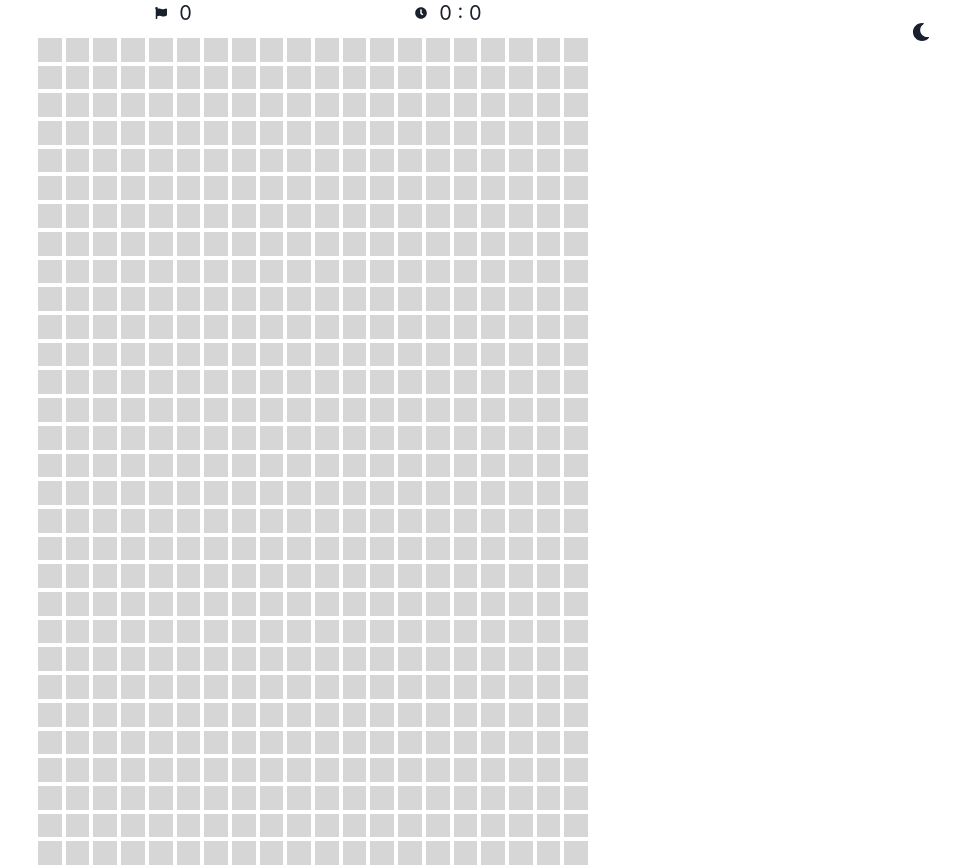
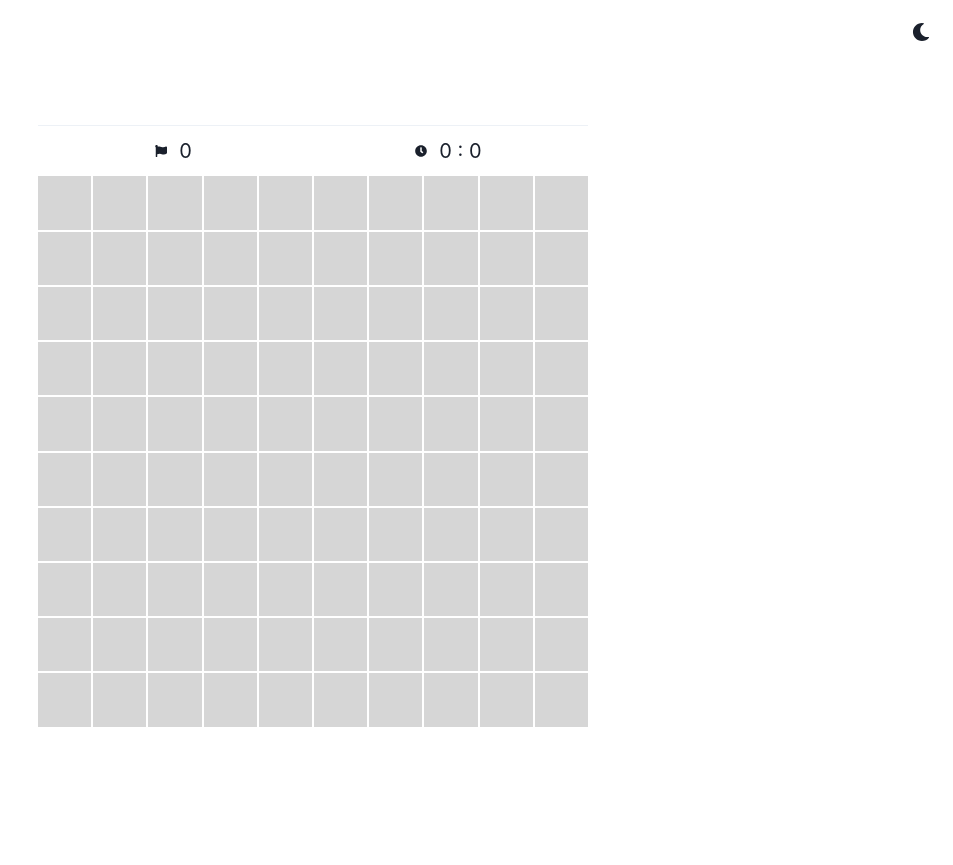
Before and after one commit to choshinyoung/minigames, a React (Create React App) app: page /MineSweeper in a window 1280 px wide. Shown: the whole page, without its empty margins (327-1280 px from the left). After the commit the page ends 800 px from the top, so only its background shows below. Built offline with nearby package versions, Linux system fonts and the light colour scheme.

Commit message:
size by ratio

```diff
--- a/src/components/GamePlay.tsx
+++ b/src/components/GamePlay.tsx
@@ -8,7 +8,6 @@ import {
 } from "@chakra-ui/react";
 
 import { minigame } from "../minigames";
-import { getWindowSize, windowSize } from "../lib/windowSize";
 import React, {
   createContext,
   createElement,
@@ -27,10 +26,8 @@ type GamePlayProps = {
 type GamePlayContextType =
   | {
       configs: {
-        windowSize: windowSize;
         difficulty: difficulty;
       };
-      setSize: (size: windowSize) => void;
       gameState: gameStates;
       startGame: () => void;
       gameOver: () => void;
@@ -43,7 +40,6 @@ export const GamePlayContext = createContext<GamePlayContextType>(undefined);
 
 export default function GamePlay(props: GamePlayProps) {
   const [configs, setConfigs] = useState({
-    windowSize: windowSize.medium,
     difficulty: difficulty.normal,
     isTimerEnabled: true,
   });
@@ -52,10 +48,6 @@ export default function GamePlay(props: GamePlayProps) {
   const [gameResult, setGameResult] = useState<boolean | null>(null);
 
   const [timer, setTimer] = useState(0);
-
-  function setSize(size: windowSize) {
-    setConfigs({ ...configs, windowSize: size });
-  }
 
   function startGame() {
     setGameState(gameStates.playing);
@@ -89,7 +81,6 @@ export default function GamePlay(props: GamePlayProps) {
     <GamePlayContext.Provider
       value={{
         configs,
-        setSize,
         gameState,
         startGame,
         gameOver,
@@ -101,7 +92,6 @@ export default function GamePlay(props: GamePlayProps) {
         {createElement(props.game.component)}
         <If condition={gameResult === false}>
           <Box
-            maxW={getWindowSize(configs.windowSize)}
             w="250px"
             padding={0}
             bgColor={useColorModeValue("blackAlpha.200", "blackAlpha.500")}
@@ -119,7 +109,6 @@ export default function GamePlay(props: GamePlayProps) {
         </If>
         <If condition={gameResult === true}>
           <Box
-            maxW={getWindowSize(configs.windowSize)}
             w="300px"
             padding={0}
             bgColor={useColorModeValue("blackAlpha.200", "blackAlpha.500")}
--- a/src/lib/windowSize.ts
+++ /dev/null
@@ -1,13 +0,0 @@
-export enum windowSize {
-  small,
-  medium,
-  large,
-}
-
-export function getWindowSize(size: windowSize) {
-  return size === windowSize.small
-    ? "400px"
-    : size === windowSize.large
-    ? "700px"
-    : "550px";
-}
--- a/src/minigames/MineSweeper/MineSweeper.tsx
+++ b/src/minigames/MineSweeper/MineSweeper.tsx
@@ -5,7 +5,7 @@ import Tile from "./Tile";
 import { FaClock, FaFlag } from "react-icons/fa";
 import { GamePlayContext } from "../../components/GamePlay";
 import { gameStates } from "../../lib/gameStates";
-import { getWindowSize } from "../../lib/windowSize";
+import { useWindowSizeValue } from "../../utils";
 
 export type tileData = {
   x: number;
@@ -17,8 +17,8 @@ export type tileData = {
 
 export default function MineSweeper() {
   const configs = {
-    size: { w: 20, h: 30 },
-    mineCount: 60,
+    size: useWindowSizeValue({ w: 10, h: 10 }, { w: 8, h: 13 }),
+    mineCount: 10,
   };
 
   const gamePlayContext = useContext(GamePlayContext)!;
@@ -205,7 +205,7 @@ export default function MineSweeper() {
   }
 
   return (
-    <Box maxW={getWindowSize(gamePlayContext.configs.windowSize)} w="95vw">
+    <Box maxW="550px" w="95vw">
       <VStack spacing={0}>
         <Header>
           <Center>
@@ -220,7 +220,7 @@ export default function MineSweeper() {
             </Text>
           </Center>
         </Header>
-        <SimpleGrid w="100%" columns={configs.size.w} spacing={1}>
+        <SimpleGrid w="100%" columns={configs.size.w} spacing={0.5}>
           {renderMap().map((tile, i) => (
             <Tile key={i} tile={tile} openTile={openTile} markTile={markTile} />
           ))}
--- /dev/null
+++ b/src/utils.ts
@@ -0,0 +1,3 @@
+export function useWindowSizeValue(medium: any, small: any): any {
+  return window.innerWidth / window.innerHeight > 1 ? medium : small;
+}
```
